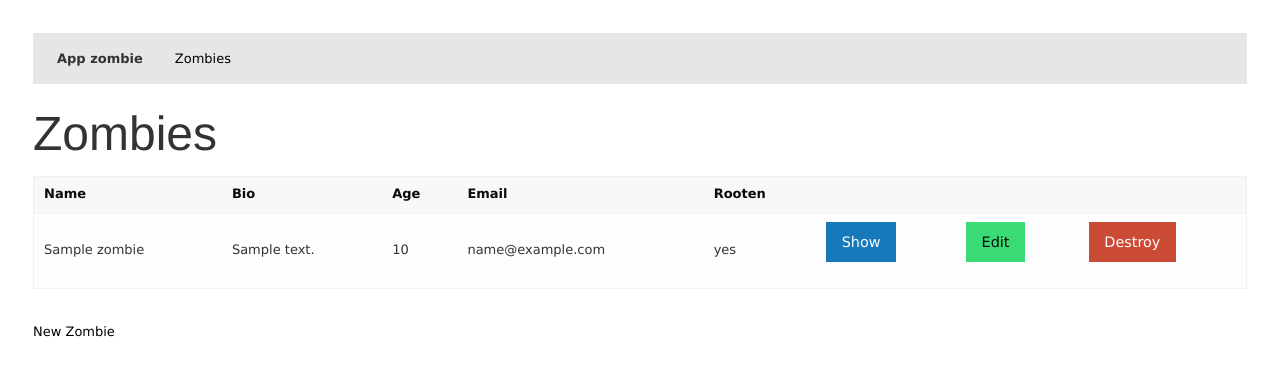
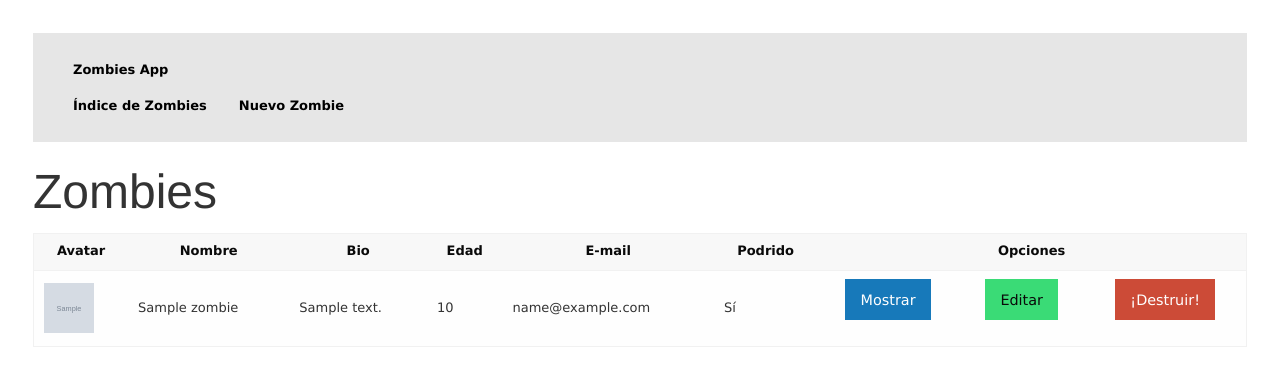
Before and after one commit to franciscoalfonso/zombies, a Rails app: page /zombies in a window 1280 px wide. Shown: the top 386 px of the page. Run offline with Rails 7, Linux system fonts and the light colour scheme; tables that the repository leaves empty hold one stand-in row (values such as "Sample post"); grey boxes marked "Sample" are stand-in pictures; style sheets or scripts are compiled from the project's sources; some libraries are stand-ins or nearby versions.

Commit message:
version 4

```diff
--- a/app/controllers/zombies_controller.rb
+++ b/app/controllers/zombies_controller.rb
@@ -70,6 +70,6 @@ class ZombiesController < ApplicationController
 
     # Never trust parameters from the scary internet, only allow the white list through.
     def zombie_params
-      params.require(:zombie).permit(:name, :bio, :age, :email, :rooten)
+      params.require(:zombie).permit(:name, :bio, :age, :email, :rooten, :avatar)
     end
 end
--- a/app/models/application_record.rb
+++ b/app/models/application_record.rb
@@ -1,3 +1,4 @@
 class ApplicationRecord < ActiveRecord::Base
   self.abstract_class = true
+  mount_uploader :avatar, AvatarUploader
 end
--- a/app/views/brains/index.html.erb
+++ b/app/views/brains/index.html.erb
@@ -25,9 +25,9 @@
           <%end %>
         </td>
 
-        <td><%= link_to 'Show', brain %></td>
-        <td><%= link_to 'Edit', edit_brain_path(brain) %></td>
-        <td><%= link_to 'Destroy', brain, method: :delete, data: { confirm: 'Are you sure?' } %></td>
+        <td><%= link_to 'Show', brain, class:'button primary' %></td>
+        <td><%= link_to 'Edit', edit_brain_path(brain), class:'button success' %></td>
+        <td><%= link_to 'Destroy', brain, method: :delete, data: { confirm: 'Are you sure?', class:'button alert' } %></td>
       </tr>
     <% end %>
   </tbody>
--- a/app/views/brains/show.html.erb
+++ b/app/views/brains/show.html.erb
@@ -15,5 +15,5 @@
   <%= @brain.fresh %>
 </p>
 
-<%= link_to 'Edit', edit_brain_path(@brain) %> |
-<%= link_to 'Back', brains_path %>
+<%= link_to 'Edit', edit_brain_path(@brain), class:'button success'%>
+<%= link_to 'Back', brains_path, class:'button secondary'%>
--- a/app/views/layouts/application.html.erb
+++ b/app/views/layouts/application.html.erb
@@ -4,7 +4,7 @@
     <meta charset="utf-8" />
     <meta name="viewport" content="width=device-width, initial-scale=1.0" />
 
-    <title><%= content_for?(:title) ? yield(:title) : "APLICACION" %></title>
+    <title><%= content_for?(:title) ? yield(:title) : "Zombies" %></title>
 
     <%= stylesheet_link_tag    "application" %>
     <%= javascript_include_tag "application", 'data-turbolinks-track' => true %>
@@ -12,16 +12,21 @@
   </head>
 
   <body>
+
   <div class="top-bar">
       <div class="top-bar-left">
           <ul class="dropdown menu" data-dropdown-menu>
-      <li class="menu-text">App zombie</li>
-      <li>
-       <%= link_to "Zombies",zombies_path %>
+              <li class="menu-text">
+                  <a href="#">Zombies App</a>
+                  <ul class="menu">
+                      <li><%= link_to "Índice de Zombies", zombies_path %></li>
+                      <li><%= link_to "Nuevo Zombie", new_zombie_path %></li>
+                  </ul>
               </li>
           </ul>
       </div>
   </div>
+
     <%= yield %>
 
   </body>
--- a/app/views/zombies/edit.html.erb
+++ b/app/views/zombies/edit.html.erb
@@ -2,5 +2,5 @@
 
 <%= render 'form', zombie: @zombie %>
 
-<%= link_to 'Show', @zombie, class: 'button info' %> |
-<%= link_to 'Back', zombies_path, class: 'button secondary'%>
+<%= link_to '<button class="button"> Mostrar </button>'.html_safe, @zombie %>
+<%= link_to '<button class="button"> Regresar </button>'.html_safe, zombies_path %>
--- a/app/views/zombies/index.html.erb
+++ b/app/views/zombies/index.html.erb
@@ -1,3 +1,17 @@
+<style>
+    .Titulo{
+        text-align:center;
+    }
+    .Botones{
+        text-align:center;
+    }
+    img{
+        width: 50px;
+        height: 50px;
+    }
+</style>
+
+
 <p id="notice"><%= notice %></p>
 
 <h1>Zombies</h1>
@@ -5,26 +19,41 @@
 <table>
   <thead>
     <tr>
-      <th>Name</th>
-      <th>Bio</th>
-      <th>Age</th>
-      <th>Email</th>
-      <th>Rooten</th>
-      <th colspan="3"></th>
+        <th class="Titulo">Avatar</th>
+      <th class="Titulo">Nombre</th>
+      <th class="Titulo">Bio</th>
+      <th class="Titulo">Edad</th>
+      <th class="Titulo">E-mail</th>
+      <th class="Titulo">Podrido</th>
+      <th colspan="3" class="Titulo">Opciones</th>
     </tr>
   </thead>
 
   <tbody>
-    <% @rooten_zombies.each do |zombie| %>
+      <% @zombies.each do |zombie| %>
+      <!--<#% @rotten_zombies.each do |zombie| %>-->
       <tr>
+          <td>
+
+            <%= image_tag(zombie.avatar_url) if zombie.avatar? %>
+
+           <!--
+              <#%= image_tag(zombie.avatar_url) if zombie.avatar? %>
+              <#%= zombie.file_field :avatar %>
+              <#%= zombie.hidden_field :avatar_cache %>
+            -->
+
+          </td>
         <td><%= zombie.name %></td>
         <td><%= zombie.bio %></td>
         <td><%= zombie.age %></td>
         <td><%= zombie.email %></td>
-        <td><%= zombie.rooten ? "yes" : "no" %></td>
-        <td><%= link_to 'Show', zombie ,class:'button primary'%></td>
-        <td><%= link_to 'Edit', edit_zombie_path(zombie), class:'button success' %></td>
-        <td><%= link_to 'Destroy', zombie, method: :delete, data: { confirm: 'Are you sure?' }, class:'button alert' %></td>
+        <!--<td><%= zombie.rooten %></td>-->
+        <td><%= zombie.rooten ? "Sí" : "No" %></td>
+
+        <td class="Botones"><%= link_to '<button class="button">Mostrar</button>'.html_safe, zombie %></td>
+        <td class="Botones"><%= link_to '<button class="button success"> Editar </button>'.html_safe, edit_zombie_path(zombie) %></td>
+        <td class="Botones"><%= link_to '<button class="button alert">¡Destruir!</button>'.html_safe, zombie, method: :delete, data: { confirm: 'Estás seguro?' } %></td>
       </tr>
     <% end %>
   </tbody>
@@ -32,4 +61,4 @@
 
 <br>
 
-<%= link_to 'New Zombie', new_zombie_path %>
+<!--#%= link_to '<button class="button success"> Nuevo Zombie </button>'.html_safe, new_zombie_path %-->
--- a/app/views/zombies/new.html.erb
+++ b/app/views/zombies/new.html.erb
@@ -2,4 +2,4 @@
 
 <%= render 'form', zombie: @zombie %>
 
-<%= link_to 'Back', zombies_path %>
+<%= link_to '<button class="button"> Regresar </button>'.html_safe, zombies_path %>
--- /dev/null
+++ b/db/migrate/20170615132842_add_avatar_to_zombies.rb
@@ -0,0 +1,5 @@
+class AddAvatarToZombies < ActiveRecord::Migration[5.1]
+  def change
+    add_column :zombies, :avatar, :string
+  end
+end
```
Also changed, not shown: app/models/zombie.rb (+16 -2 lines), app/uploaders/avatar_uploader.rb (added, +50 -0 lines), app/views/brains/_form.html.erb (+12 -10 lines), app/views/zombies/_form.html.erb (+17 -8 lines), app/views/zombies/show.html.erb (+37 -14 lines), test/controllers/zombies_controller_test.rb (+2 -2 lines), Gemfile, Gemfile.lock, db/schema.rb, 2 other files. Lines whose indentation alone changed are shown as unchanged.
